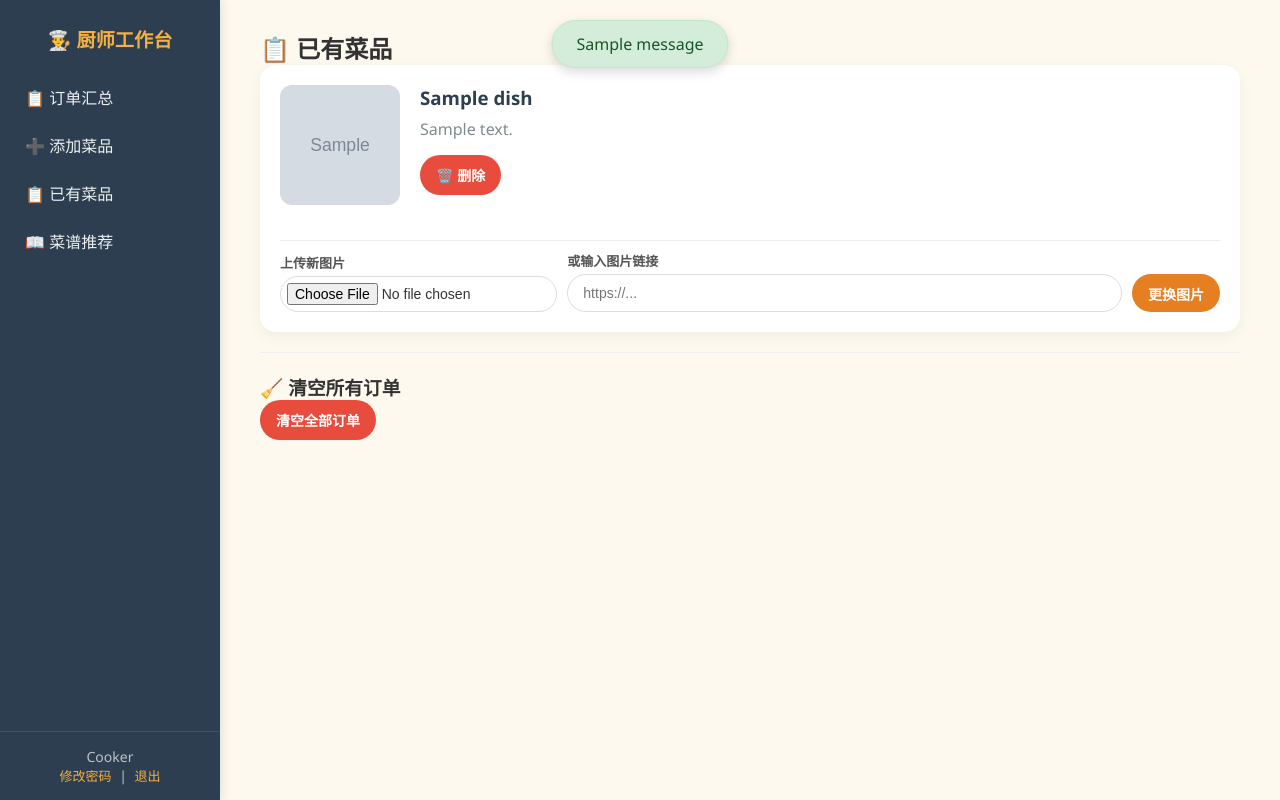
After one commit to we26789/food_order, a Flask app: page /dish/list in a window 1280 px wide. The commit adds this page. Run offline with Flask 3, Linux system fonts and the light colour scheme; a user stored in the database is signed in; tables that the repository leaves empty hold one stand-in row (values such as "Sample post"); grey boxes marked "Sample" are stand-in pictures; one stand-in notice (Sample message) is shown.

Commit message:
改正了一些小bug和加入了推荐菜谱的功能。

```diff
--- a/app.py
+++ b/app.py
@@ -5,29 +5,38 @@ from flask_login import (
     login_required, current_user
 )
 from werkzeug.security import generate_password_hash, check_password_hash
+from werkzeug.utils import secure_filename
 from datetime import datetime
 from functools import wraps
+import os
+
+basedir = os.path.abspath(os.path.dirname(__file__))
 
 app = Flask(__name__)
 app.config['SECRET_KEY'] = 'your-strong-secret-key-change-me'
 
 # --------------------- 数据库配置（MySQL） ---------------------
-# 请将下面的信息修改为你自己的 MySQL 连接参数
 DB_USER = 'root'          # 数据库用户名
-DB_PASS = '123456' # 数据库密码
-DB_HOST = '127.0.0.1'     # 数据库主机，局域网内需改为服务器 IP
+DB_PASS = '123456'        # 数据库密码
+DB_HOST = '127.0.0.1'     # 数据库主机（本机建议使用 127.0.0.1）
 DB_PORT = '3306'          # 数据库端口
-DB_NAME = 'family_menu'   # 数据库名（需提前创建好）
+DB_NAME = 'family_menu'   # 数据库名（需提前创建）
 
 app.config['SQLALCHEMY_DATABASE_URI'] = f'mysql+pymysql://{DB_USER}:{DB_PASS}@{DB_HOST}:{DB_PORT}/{DB_NAME}'
 app.config['SQLALCHEMY_TRACK_MODIFICATIONS'] = False
+
+# --------------------- 图片上传配置 ---------------------
+UPLOAD_FOLDER = os.path.join(basedir, 'static', 'uploads')
+app.config['UPLOAD_FOLDER'] = UPLOAD_FOLDER
+if not os.path.exists(UPLOAD_FOLDER):
+    os.makedirs(UPLOAD_FOLDER)
 
 db = SQLAlchemy(app)
 login_manager = LoginManager(app)
 login_manager.login_view = 'login'
 login_manager.login_message = '请先登录'
 
-# --------------------- 数据模型 ---------------------
+# --------------------- 数据模型（时间改为本地时间） ---------------------
 class User(UserMixin, db.Model):
     id = db.Column(db.Integer, primary_key=True)
     username = db.Column(db.String(50), unique=True, nullable=False)
@@ -39,16 +48,16 @@ class Dish(db.Model):
     name = db.Column(db.String(80), nullable=False)
     description = db.Column(db.String(200))
     image_url = db.Column(db.String(200))
-    created_at = db.Column(db.DateTime, default=datetime.utcnow)
+    created_at = db.Column(db.DateTime, default=datetime.now)    # 使用本地时间
 
 class OrderItem(db.Model):
     id = db.Column(db.Integer, primary_key=True)
     dish_id = db.Column(db.Integer, db.ForeignKey('dish.id'), nullable=False)
     dish = db.relationship('Dish', backref='orders')
-    customer = db.Column(db.String(50), nullable=False)   # 顾客用户名
+    customer = db.Column(db.String(50), nullable=False)
     quantity = db.Column(db.Integer, default=1)
     note = db.Column(db.String(200))
-    created_at = db.Column(db.DateTime, default=datetime.utcnow)
+    created_at = db.Column(db.DateTime, default=datetime.now)    # 使用本地时间
 
 # --------------------- Flask-Login 用户加载 ---------------------
 @login_manager.user_loader
@@ -101,7 +110,6 @@ def login():
         if user and check_password_hash(user.password_hash, password):
             login_user(user)
             flash(f'欢迎，{user.username}！', 'success')
-            # 按角色跳转
             if user.role == 'cooker':
                 return redirect(url_for('orders'))
             else:
@@ -142,7 +150,6 @@ def change_password():
 @role_required('customer')
 def index():
     if request.method == 'POST':
-        # 自动使用当前登录顾客的用户名
         customer_name = current_user.username
         dish_id = request.form.get('dish_id')
         quantity = request.form.get('quantity', 1, type=int)
@@ -171,38 +178,120 @@ def orders():
     order_list = OrderItem.query.order_by(OrderItem.created_at.desc()).all()
     return render_template('orders.html', orders=order_list)
 
-# --------------------- 厨师：菜品管理 ---------------------
-@app.route('/admin', methods=['GET', 'POST'])
+# --------------------- 厨师：添加菜品 ---------------------
+@app.route('/dish/add', methods=['GET', 'POST'])
 @role_required('cooker')
-def admin():
+def add_dish():
     if request.method == 'POST':
-        action = request.form.get('action')
-        if action == 'add':
-            name = request.form.get('name', '').strip()
-            description = request.form.get('description', '').strip()
-            image_url = request.form.get('image_url', '').strip()
-            if not name:
-                flash('菜品名称不能为空', 'danger')
-                return redirect(url_for('admin'))
-            dish = Dish(name=name, description=description, image_url=image_url)
-            db.session.add(dish)
-            db.session.commit()
-            flash(f'菜品 "{name}" 添加成功', 'success')
-        elif action == 'delete':
-            dish_id = request.form.get('dish_id', type=int)
-            dish = Dish.query.get(dish_id)
-            if dish:
-                OrderItem.query.filter_by(dish_id=dish.id).delete()
-                db.session.delete(dish)
-                db.session.commit()
-                flash(f'菜品 "{dish.name}" 及关联订单已删除', 'info')
-        elif action == 'clear_orders':
-            num = OrderItem.query.delete()
-            db.session.commit()
-            flash(f'已清空所有订单（共 {num} 条）', 'info')
-        return redirect(url_for('admin'))
+        name = request.form.get('name', '').strip()
+        description = request.form.get('description', '').strip()
+        image_url = request.form.get('image_url', '').strip()
+        file = request.files.get('image_file')
+
+        if not name:
+            flash('菜品名称不能为空', 'danger')
+            return redirect(url_for('add_dish'))
+
+        # 优先使用上传的图片文件
+        if file and file.filename:
+            filename = secure_filename(file.filename)
+            filename = f"{int(datetime.now().timestamp())}_{filename}"
+            file.save(os.path.join(app.config['UPLOAD_FOLDER'], filename))
+            final_image = os.path.join('uploads', filename).replace('\\', '/')
+        elif image_url:
+            final_image = image_url
+        else:
+            final_image = None
+
+        dish = Dish(name=name, description=description, image_url=final_image)
+        db.session.add(dish)
+        db.session.commit()
+        flash(f'菜品 "{name}" 添加成功', 'success')
+        return redirect(url_for('list_dishes'))
+
+    return render_template('add_dish.html')
+
+# --------------------- 厨师：已有菜品列表 ---------------------
+@app.route('/dish/list')
+@role_required('cooker')
+def list_dishes():
     dishes = Dish.query.order_by(Dish.created_at.desc()).all()
-    return render_template('admin.html', dishes=dishes)
+    return render_template('list_dishes.html', dishes=dishes)
+
+# --------------------- 厨师：删除菜品 ---------------------
+@app.route('/dish/delete', methods=['POST'])
+@role_required('cooker')
+def delete_dish():
+    dish_id = request.form.get('dish_id', type=int)
+    dish = Dish.query.get(dish_id)
+    if dish:
+        OrderItem.query.filter_by(dish_id=dish.id).delete()
+        db.session.delete(dish)
+        db.session.commit()
+        flash(f'菜品 "{dish.name}" 及关联订单已删除', 'info')
+    return redirect(url_for('list_dishes'))
+
+# --------------------- 厨师：清空所有订单 ---------------------
+@app.route('/orders/clear', methods=['POST'])
+@role_required('cooker')
+def clear_orders():
+    num = OrderItem.query.delete()
+    db.session.commit()
+    flash(f'已清空所有订单（共 {num} 条）', 'info')
+    return redirect(url_for('orders'))
+
+# --------------------- 厨师：更换菜品图片 ---------------------
+@app.route('/dish/update_image/<int:dish_id>', methods=['POST'])
+@role_required('cooker')
+def update_dish_image(dish_id):
+    dish = Dish.query.get(dish_id)
+    if not dish:
+        flash('菜品不存在', 'danger')
+        return redirect(url_for('list_dishes'))
+
+    file = request.files.get('image_file')
+    image_url = request.form.get('image_url', '').strip()
+
+    if file and file.filename:
+        filename = secure_filename(file.filename)
+        filename = f"{int(datetime.now().timestamp())}_{filename}"
+        file.save(os.path.join(app.config['UPLOAD_FOLDER'], filename))
+        # 更新为上传路径
+        dish.image_url = os.path.join('uploads', filename).replace('\\', '/')
+    elif image_url:
+        dish.image_url = image_url
+    else:
+        flash('请选择图片文件或输入图片链接', 'warning')
+        return redirect(url_for('list_dishes'))
+
+    db.session.commit()
+    flash(f'菜品 "{dish.name}" 图片已更新', 'success')
+    return redirect(url_for('list_dishes'))
+
+# --------------------- 菜谱推荐（新模型）---------------------
+class TasteCategory(db.Model):
+    __tablename__ = 'taste_category'
+    id = db.Column(db.Integer, primary_key=True)
+    name = db.Column(db.String(50), nullable=False)
+    description = db.Column(db.String(200))
+    icon = db.Column(db.String(20))
+    sort_order = db.Column(db.Integer, default=0)
+
+class RecommendedRecipe(db.Model):
+    __tablename__ = 'recommended_recipe'
+    id = db.Column(db.Integer, primary_key=True)
+    category_id = db.Column(db.Integer, db.ForeignKey('taste_category.id'), nullable=False)
+    category = db.relationship('TasteCategory', backref='recipes')
+    meal_type = db.Column(db.String(10), nullable=False)
+    dish_name = db.Column(db.String(80), nullable=False)
+    description = db.Column(db.String(300))
+
+# 菜谱推荐页面
+@app.route('/recipe/recommend')
+@login_required
+def recipe_recommend():
+    categories = TasteCategory.query.order_by(TasteCategory.sort_order).all()
+    return render_template('recipe_recommend.html', categories=categories)
 
 # --------------------- 启动 ---------------------
 if __name__ == '__main__':
--- a/templates/base.html
+++ b/templates/base.html
@@ -8,18 +8,37 @@
         * { margin: 0; padding: 0; box-sizing: border-box; }
         body { font-family: 'Segoe UI', system-ui, sans-serif; background: #fef9ef; color: #333; }
         a { color: #e67e22; text-decoration: none; }
-        .container { max-width: 900px; margin: 0 auto; padding: 20px; }
-        nav {
-            background: #e67e22; padding: 10px 20px; display: flex; gap: 20px; align-items: center;
-            border-radius: 0 0 15px 15px; margin-bottom: 25px;
-            justify-content: space-between;
+
+        /* 提示消息：居中浮动 */
+        .flash-container {
+            position: fixed;
+            top: 20px;
+            left: 50%;
+            transform: translateX(-50%);
+            z-index: 1000;
+            width: auto;
+            max-width: 500px;
+            display: flex;
+            flex-direction: column;
+            align-items: center;
+            pointer-events: none;
         }
-        nav a { color: white; font-weight: bold; }
-        .flash-msg { padding: 12px; border-radius: 8px; margin-bottom: 15px; font-weight: 500; }
+        .flash-msg {
+            pointer-events: auto;
+            margin-bottom: 8px;
+            text-align: center;
+            white-space: nowrap;
+            padding: 12px 24px;
+            border-radius: 30px;
+            font-weight: 500;
+            box-shadow: 0 4px 12px rgba(0,0,0,0.15);
+        }
         .flash-success { background: #d4edda; color: #155724; border: 1px solid #c3e6cb; }
         .flash-warning { background: #fff3cd; color: #856404; border: 1px solid #ffeeba; }
-        .flash-danger { background: #f8d7da; color: #721c24; border: 1px solid #f5c6cb; }
-        .flash-info { background: #d1ecf1; color: #0c5460; border: 1px solid #bee5eb; }
+        .flash-danger  { background: #f8d7da; color: #721c24; border: 1px solid #f5c6cb; }
+        .flash-info    { background: #d1ecf1; color: #0c5460; border: 1px solid #bee5eb; }
+
+        /* 卡片、按钮、表单等（不变） */
         .card {
             background: white; border-radius: 16px; padding: 20px; margin-bottom: 20px;
             box-shadow: 0 5px 15px rgba(0,0,0,0.05); display: flex; gap: 20px; align-items: center;
@@ -42,44 +61,63 @@
             width: 100%; padding: 10px 15px; border: 1px solid #ddd; border-radius: 20px;
             font-size: 14px; outline: none;
         }
+        .form-group input[type="file"] { padding: 5px; }
         .form-group input:focus, .form-group textarea:focus { border-color: #e67e22; }
         .order-table { width: 100%; border-collapse: collapse; background: white; border-radius: 12px; overflow: hidden; }
         .order-table th, .order-table td { padding: 12px 15px; text-align: left; border-bottom: 1px solid #eee; }
         .order-table th { background: #f5b041; color: white; }
         hr { border: none; border-top: 1px solid #eee; margin: 20px 0; }
+
+        /* 厨师侧边栏布局 */
+        .cook-layout { display: flex; min-height: 100vh; }
+        .sidebar {
+            width: 220px; background: #2c3e50; color: white;
+            display: flex; flex-direction: column; height: 100vh;
+            position: fixed; top: 0; left: 0;
+            box-shadow: 2px 0 10px rgba(0,0,0,0.1); z-index: 100;
+        }
+        .sidebar h3 { text-align: center; margin: 25px 0 20px 0; font-size: 1.2em; color: #f5b041; }
+        .sidebar .nav-links { flex: 1; overflow-y: auto; }
+        .sidebar .nav-links a {
+            display: block; padding: 12px 25px; color: #ecf0f1;
+            font-weight: 500; transition: background 0.2s, color 0.2s;
+        }
+        .sidebar .nav-links a:hover { background: #e67e22; color: white; }
+        .sidebar .user-info {
+            padding: 15px 10px; text-align: center; color: #bdc3c7;
+            font-size: 14px; border-top: 1px solid rgba(255,255,255,0.1);
+            margin-top: auto;
+        }
+        .sidebar .user-info a { color: #f5b041; display: inline; padding: 0 4px; font-size: 13px; }
+        .main-content {
+            margin-left: 220px; flex: 1; padding: 30px 40px;
+            background: #fef9ef; min-height: 100vh;
+        }
+        @media (max-width: 768px) {
+            .sidebar { width: 180px; }
+            .main-content { margin-left: 180px; padding: 20px; }
+        }
+
+        /* 顾客顶部导航 */
+        .customer-nav {
+            background: #e67e22; padding: 10px 20px; display: flex; gap: 20px; align-items: center;
+            justify-content: space-between;
+        }
+        .customer-nav a { color: white; font-weight: bold; }
+        .container { max-width: 900px; margin: 0 auto; padding: 20px; }
     </style>
 </head>
 <body>
-    <nav>
-        <div style="display: flex; gap: 20px;">
-            {% if current_user.is_authenticated %}
-                {% if current_user.role == 'customer' %}
-                    <a href="{{ url_for('index') }}">🍽️ 菜单</a>
-                {% else %}
-                    <a href="{{ url_for('orders') }}">📋 订单汇总</a>
-                    <a href="{{ url_for('admin') }}">⚙️ 管理</a>
-                {% endif %}
-            {% else %}
-                <a href="{{ url_for('login') }}">登录</a>
-            {% endif %}
-        </div>
-        <div style="display: flex; gap: 15px; align-items: center;">
-            {% if current_user.is_authenticated %}
-                <span style="color: white;">👤 {{ current_user.username }}</span>
-                <a href="{{ url_for('change_password') }}" style="font-size:14px;">修改密码</a>
-                <a href="{{ url_for('logout') }}" style="font-size:14px;">退出</a>
-            {% endif %}
-        </div>
-    </nav>
-    <div class="container">
-        {% with messages = get_flashed_messages(with_categories=true) %}
-            {% if messages %}
+    {% with messages = get_flashed_messages(with_categories=true) %}
+        {% if messages %}
+            <div class="flash-container">
                 {% for category, message in messages %}
                     <div class="flash-msg flash-{{ category }}">{{ message }}</div>
                 {% endfor %}
-            {% endif %}
-        {% endwith %}
-        {% block content %}{% endblock %}
-    </div>
+            </div>
+        {% endif %}
+    {% endwith %}
+
+    {% block content %}{% endblock %}
 </body>
 </html>
--- a/templates/change_password.html
+++ b/templates/change_password.html
@@ -1,3 +1,4 @@
+<p style="text-align:right;"><a href="{{ url_for('index') }}">← 返回首页</a></p>
 {% extends "base.html" %}
 {% block content %}
 <h2>🔑 修改密码</h2>
--- /dev/null
+++ b/templates/list_dishes.html
@@ -0,0 +1,88 @@
+{% extends "base.html" %}
+{% block content %}
+<div class="cook-layout">
+    <div class="sidebar">
+        <h3>👨‍🍳 厨师工作台</h3>
+        <div class="nav-links">
+            <a href="{{ url_for('orders') }}">📋 订单汇总</a>
+            <a href="{{ url_for('add_dish') }}">➕ 添加菜品</a>
+            <a href="{{ url_for('list_dishes') }}">📋 已有菜品</a>
+            <a href="{{ url_for('recipe_recommend') }}">📖 菜谱推荐</a>
+        </div>
+        <div class="user-info">
+            {{ current_user.username }}<br>
+            <a href="{{ url_for('change_password') }}">修改密码</a> |
+            <a href="{{ url_for('logout') }}">退出</a>
+        </div>
+    </div>
+
+    <div class="main-content">
+        <h2>📋 已有菜品</h2>
+        {% if dishes %}
+            {% for dish in dishes %}
+            <div class="card" style="flex-direction: column; align-items: flex-start;">
+                <div style="display: flex; gap: 20px; width: 100%;">
+                    <!-- 图片点击放大 -->
+                    <img src="{{ url_for('static', filename=dish.image_url) if dish.image_url and not dish.image_url.startswith('http') else (dish.image_url if dish.image_url else '') }}"
+                         alt="{{ dish.name }}"
+                         style="cursor: pointer; width: 120px; height: 120px; object-fit: cover; border-radius: 12px;"
+                         onclick="openPreview(this.src)"
+                    >
+                    <div class="card-content">
+                        <h3>{{ dish.name }}</h3>
+                        {% if dish.description %}<p>{{ dish.description }}</p>{% endif %}
+                        <form method="POST" action="{{ url_for('delete_dish') }}" onsubmit="return confirm('确定删除该菜品？相关订单也会被删除。');">
+                            <input type="hidden" name="dish_id" value="{{ dish.id }}">
+                            <button type="submit" class="btn btn-danger">🗑️ 删除</button>
+                        </form>
+                    </div>
+                </div>
+
+                <!-- 更换图片区域 -->
+                <div style="margin-top: 15px; width: 100%; border-top: 1px solid #eee; padding-top: 10px;">
+                    <form method="POST" action="{{ url_for('update_dish_image', dish_id=dish.id) }}" enctype="multipart/form-data" style="display: flex; flex-wrap: wrap; gap: 10px; align-items: flex-end;">
+                        <div class="form-group" style="margin:0; flex: 1; min-width: 180px;">
+                            <label style="font-size:13px;">上传新图片</label>
+                            <input type="file" name="image_file" accept="image/*" style="padding: 6px;">
+                        </div>
+                        <div class="form-group" style="margin:0; flex: 2; min-width: 180px;">
+                            <label style="font-size:13px;">或输入图片链接</label>
+                            <input type="text" name="image_url" placeholder="https://...">
+                        </div>
+                        <button type="submit" class="btn" style="height: 38px;">更换图片</button>
+                    </form>
+                </div>
+            </div>
+            {% endfor %}
+        {% else %}
+            <p style="color:#aaa;">暂无菜品，请添加。</p>
+        {% endif %}
+
+        <hr>
+        <h3>🧹 清空所有订单</h3>
+        <form method="POST" action="{{ url_for('clear_orders') }}" onsubmit="return confirm('确定要删除所有已点的订单吗？此操作不可恢复。');">
+            <button type="submit" class="btn btn-danger">清空全部订单</button>
+        </form>
+    </div>
+</div>
+
+<!-- 图片预览模态框 -->
+<div id="imagePreviewModal" style="display: none; position: fixed; top: 0; left: 0; width: 100%; height: 100%; background: rgba(0,0,0,0.8); z-index: 2000; justify-content: center; align-items: center;" onclick="closePreview()">
+    <span style="position: absolute; top: 20px; right: 40px; font-size: 40px; color: white; cursor: pointer;" onclick="closePreview()">&times;</span>
+    <img id="previewImage" src="" style="max-width: 90%; max-height: 90%; border-radius: 8px; box-shadow: 0 5px 25px rgba(0,0,0,0.5);" onclick="event.stopPropagation();">
+</div>
+
+<script>
+    function openPreview(src) {
+        document.getElementById('previewImage').src = src;
+        document.getElementById('imagePreviewModal').style.display = 'flex';
+    }
+    function closePreview() {
+        document.getElementById('imagePreviewModal').style.display = 'none';
+    }
+    // 点击遮罩关闭
+    document.getElementById('imagePreviewModal').addEventListener('click', function(e) {
+        if (e.target === this) closePreview();
+    });
+</script>
+{% endblock %}
```
Also changed, not shown: templates/add_dish.html (added, +42 -0 lines), templates/admin.html (+17 -0 lines), templates/index.html (+22 -10 lines), templates/orders.html (+19 -1 lines), templates/recipe_recommend.html (added, +75 -0 lines), static/uploads/1777486720_20260205140250_815_38.png (added), static/uploads/1777486729_20260205140100_814_38.png (added), static/uploads/1777487048_20260205140100_814_38.png (added), static/uploads/1777487088_20260205140100_814_38.png (added), static/uploads/1777516138_20260205140100_814_38.png (added), static/uploads/1777516431_20260205140100_814_38.png (added).
